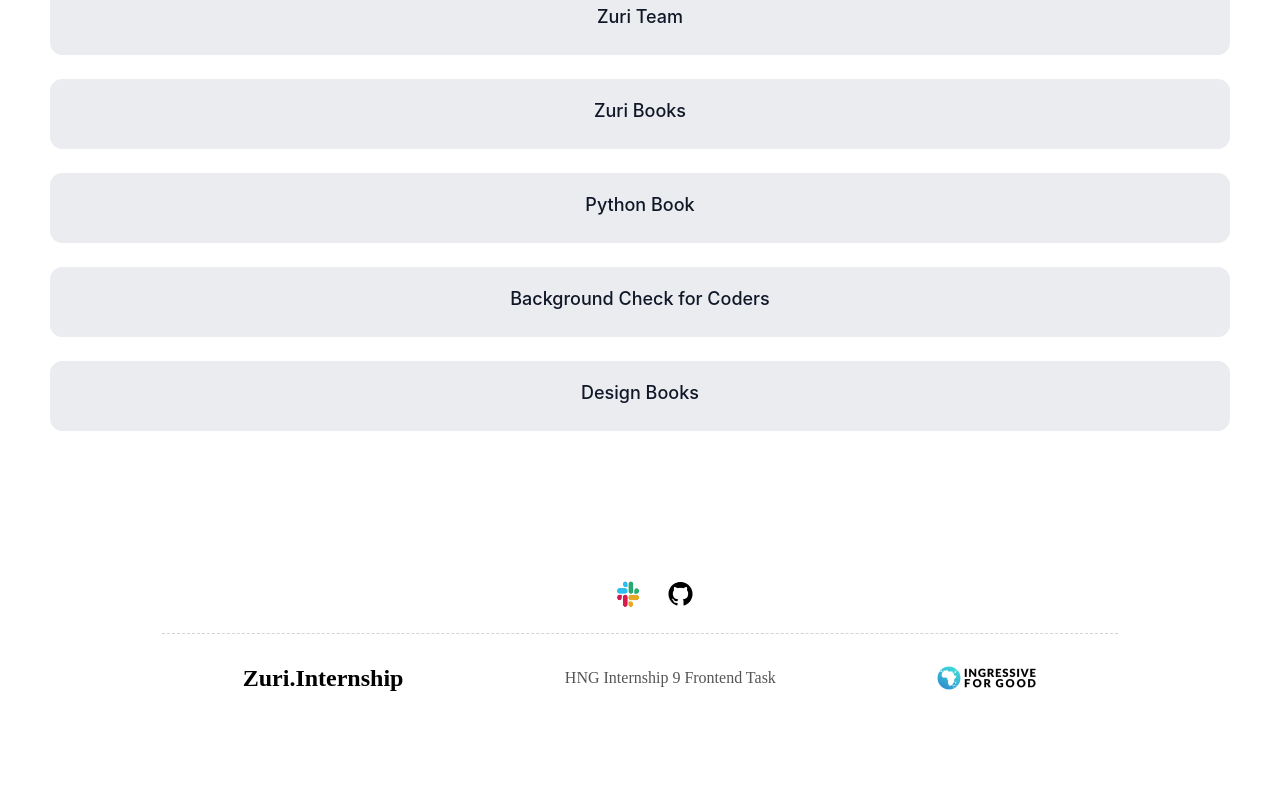
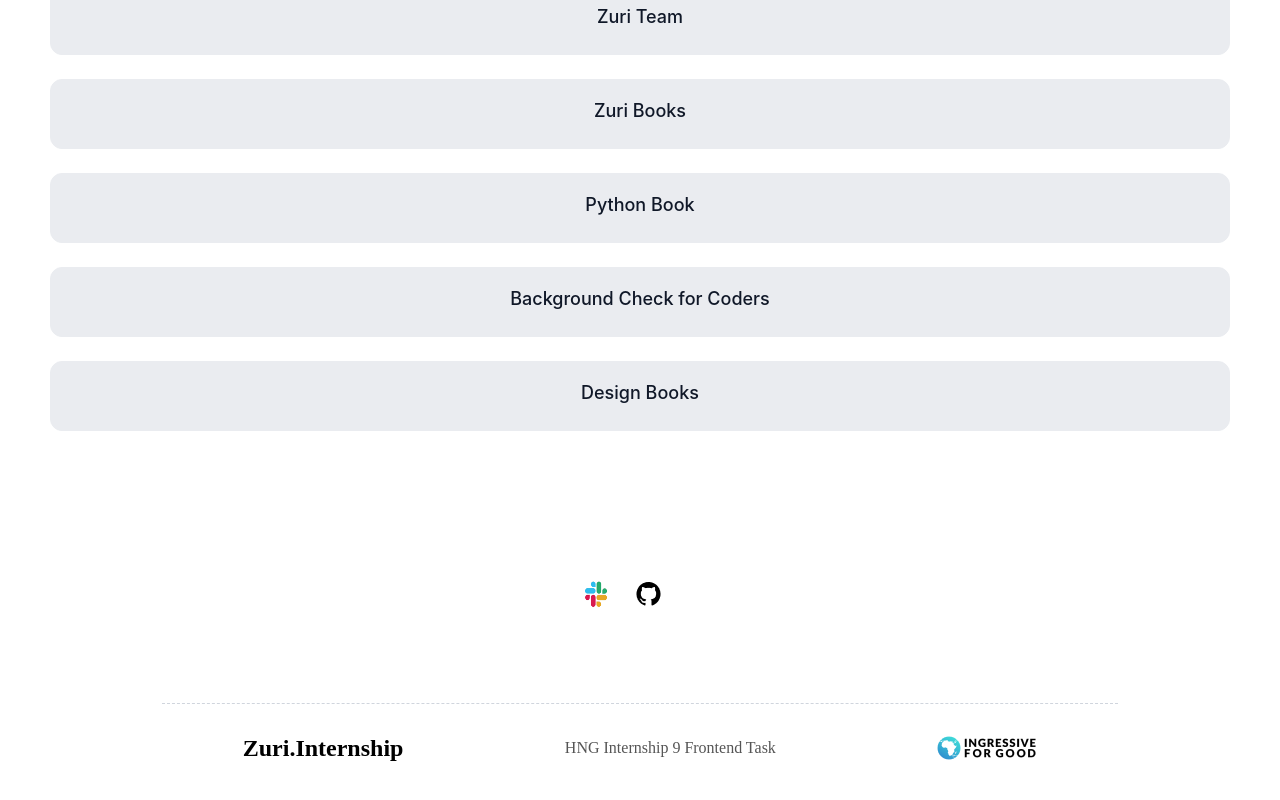
Before and after one commit to michado2019/HNG-internship-task1, a React (Create React App) app: page / in a window 1280 px wide. Shown: the part 367-1167 px from the top of the page. Built offline with nearby package versions, Linux system fonts and the light colour scheme.

Commit message:
footer updated: adding of more space between footer section one and two

```diff
--- a/src/components/Footer.css
+++ b/src/components/Footer.css
@@ -5,6 +5,7 @@
   display: flex;
   justify-content: center;
   align-items: center;
+  margin-left: -7%;
 }
 #slackLogo {
   width: 80px;
@@ -13,7 +14,7 @@
 .footerSection-two {
   border-top: 1px dashed #d0d5dd;
   padding: 20px 0;
-  margin: 0 -30px;
+  margin: 70px -30px;
   color: #555555;
 }
 .footerSection-two_title{
```
